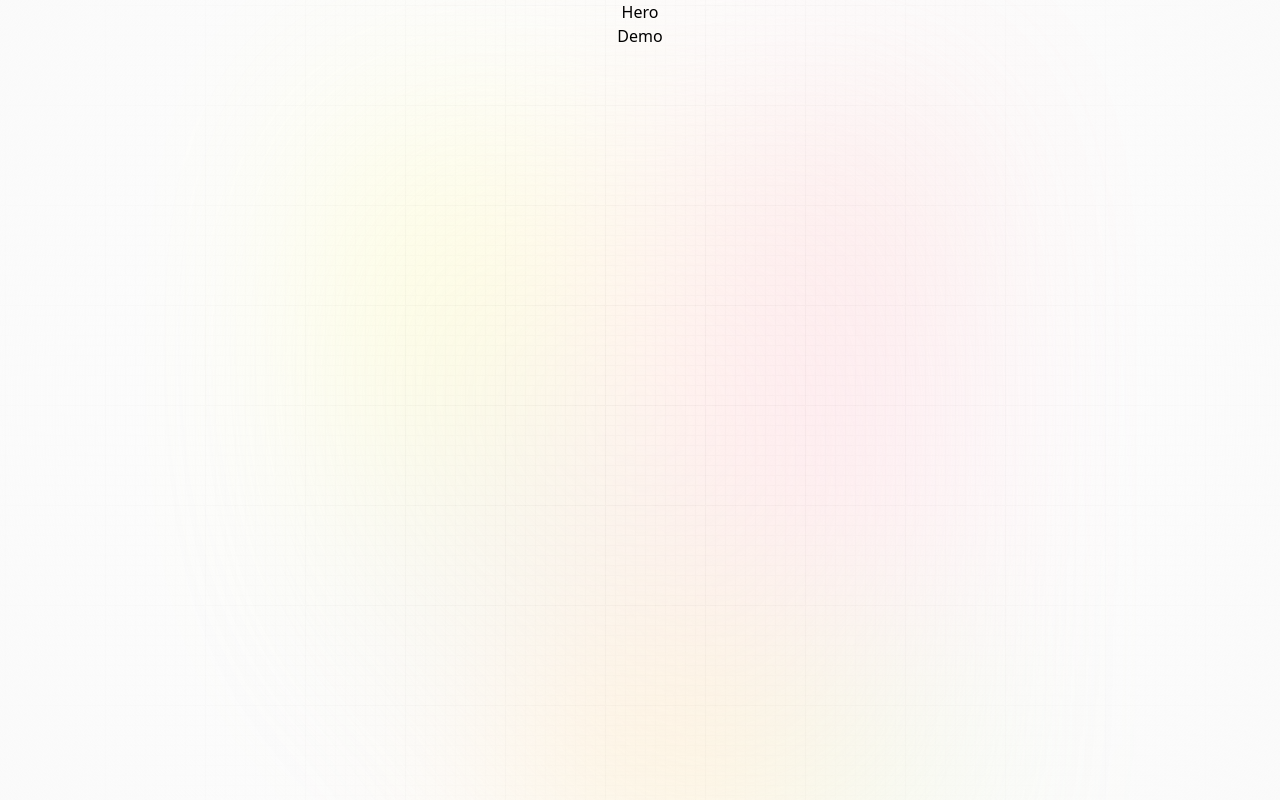
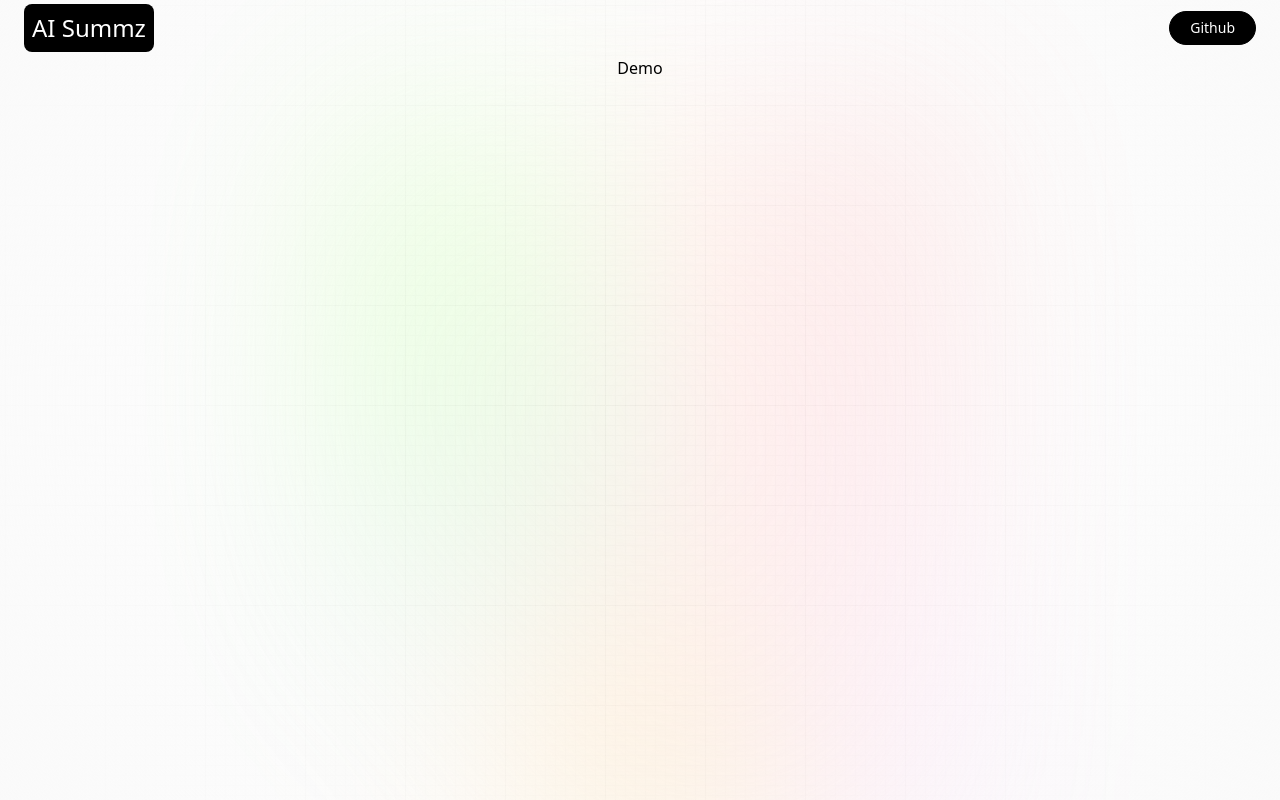
Before and after one commit to MariusTanase/AI-Summarizer, a React (Vite) app: page / in a window 1280 px wide. Built offline with nearby package versions, Linux system fonts and the light colour scheme; a web font is replaced by a local one.

Commit message:
Adding the navbar

```diff
--- a/src/App.css
+++ b/src/App.css
@@ -43,17 +43,15 @@
     z-index: 3;
     width: 100%;
     max-width: 640px;
-  background-image: radial-gradient(
-      at 27% 37%,
+    background-image: radial-gradient(at 27% 37%,
             hsla(215, 98%, 61%, 1) 0px,
-      transparent 0%
-    ),
+            transparent 0%),
         radial-gradient(at 97% 21%, rgb(254, 114, 114) 0px, transparent 50%),
         radial-gradient(at 52% 99%, rgb(253, 178, 58) 0px, transparent 50%),
-    radial-gradient(at 10% 29%, rgb(252, 249, 90) 0px, transparent 50%),
-    radial-gradient(at 97% 96%, rgb(190, 228, 149) 0px, transparent 50%),
-    radial-gradient(at 33% 50%, rgb(140, 146, 232) 0px, transparent 50%),
-    radial-gradient(at 79% 53%, rgb(210, 112, 234) 0px, transparent 50%);
+        radial-gradient(at 10% 29%, rgb(144, 252, 90) 0px, transparent 50%),
+        radial-gradient(at 97% 96%, rgb(215, 149, 228) 0px, transparent 50%),
+        radial-gradient(at 33% 50%, hsla(222, 67%, 73%, 1) 0px, transparent 50%),
+        radial-gradient(at 79% 53%, hsla(343, 68%, 79%, 1) 0px, transparent 50%);
     position: absolute;
     content: "";
     min-height: 100%;
@@ -67,19 +65,13 @@
         padding: 0;
     }
 }
-
-/* Tailwind Styles */
-
-.app {
-  @apply relative z-10 flex justify-center items-center flex-col max-w-7xl mx-auto sm:px-16 px-6;
-}
-
+/*
 .black_btn {
-  @apply rounded-full border border-black bg-black py-1.5 px-5 text-sm text-white transition-all hover:bg-white hover:text-black;
+    @apply rounded-full border border-black bg-black py-1.5 px-5 text-sm text-white transition-all hover: bg-white hover:text-black;
 }
 
 .head_text {
-  @apply mt-5 text-5xl font-extrabold leading-[1.15] text-black sm:text-6xl text-center;
+    @apply mt-5 text-5xl font-extrabold leading-[1.15] text-black sm: text-6xl text-center;
 }
 
 .orange_gradient {
@@ -87,15 +79,15 @@
 }
 
 .desc {
-  @apply mt-5 text-lg text-gray-600 sm:text-xl text-center max-w-2xl;
+    @apply mt-5 text-lg text-gray-600 sm: text-xl text-center max-w-2xl;
 }
 
 .url_input {
-  @apply block w-full rounded-md border border-gray-200 bg-white py-2.5 pl-10 pr-12 text-sm shadow-lg font-satoshi font-medium focus:border-black focus:outline-none focus:ring-0;
+    @apply block w-full rounded-md border border-gray-200 bg-white py-2.5 pl-10 pr-12 text-sm shadow-lg font-satoshi font-medium focus: border-black focus:outline-none focus:ring-0;
 }
 
 .submit_btn {
-  @apply hover:border-gray-700 hover:text-gray-700 absolute inset-y-0 right-0 my-1.5 mr-1.5 flex w-10 items-center justify-center rounded border border-gray-200 font-sans text-sm font-medium text-gray-400;
+    @apply hover: border-gray-700 hover:text-gray-700 absolute inset-y-0 right-0 my-1.5 mr-1.5 flex w-10 items-center justify-center rounded border border-gray-200 font-sans text-sm font-medium text-gray-400;
 }
 
 .link_card {
@@ -103,7 +95,7 @@
 }
 
 .copy_btn {
-  @apply w-7 h-7 rounded-full bg-white/10 shadow-[inset_10px_-50px_94px_0_rgb(199,199,199,0.2)] backdrop-blur flex justify-center items-center cursor-pointer;
+    @apply w-7 h-7 rounded-full bg-white/10 shadow-[inset_10px_-50px_94px_0_rgb(199, 199, 199, 0.2)] backdrop-blur flex justify-center items-center cursor-pointer;
 }
 
 .blue_gradient {
@@ -111,5 +103,5 @@
 }
 
 .summary_box {
-  @apply rounded-xl border border-gray-200 bg-white/20 shadow-[inset_10px_-50px_94px_0_rgb(199,199,199,0.2)] backdrop-blur p-4;
-}
+    @apply rounded-xl border border-gray-200 bg-white/20 shadow-[inset_10px_-50px_94px_0_rgb(199, 199, 199, 0.2)] backdrop-blur p-4;
+}  */
--- a/src/App.tsx
+++ b/src/App.tsx
@@ -10,11 +10,11 @@ const App = () => {
         <div className='gradient'>
         </div>
       </div>
-
-      <div className="app">
+        <div className="relative z-10 flex justify-center items-center flex-col max-w-7xl mx-auto sm: px-16 px-6">
         <Hero />
         <Demo />
       </div>
+
 
     </main>
   )
--- a/src/assets/index.js
+++ b/src/assets/index.js
@@ -1,7 +1,7 @@
 import linkIcon from './link.svg'
 import loader from './loader.svg'
 import copy from './copy.svg'
-import logo from './logo.svg'
+import logo from './logo.png'
 import tick from './tick.svg'
 
 export {
--- a/src/components/Hero.tsx
+++ b/src/components/Hero.tsx
@@ -1,6 +1,16 @@
+import { logo } from '../assets'
+
 const Hero = () => {
   return (
-    <div>Hero</div>
+    <header className='w-full flex justify-center items-center flex-col'>
+      <nav className='flex justify-between items-center flex-row w-full m-1'>
+        <h2 className='text-white bg-black p-2 rounded-lg text-2xl'>AI Summz</h2>
+        <button type='button' onClick={() => window.open('https://github.com/MariusTanase/AI-Summarizer')} className='ease-in-out duration-300 rounded-full border border-black bg-black py-1.5 px-5 text-sm text-white transition-all hover:bg-white hover:text-black'>
+          Github
+        </button>
+
+      </nav>
+    </header>
   )
 }
 
```
Lines whose indentation alone changed are shown as unchanged.
